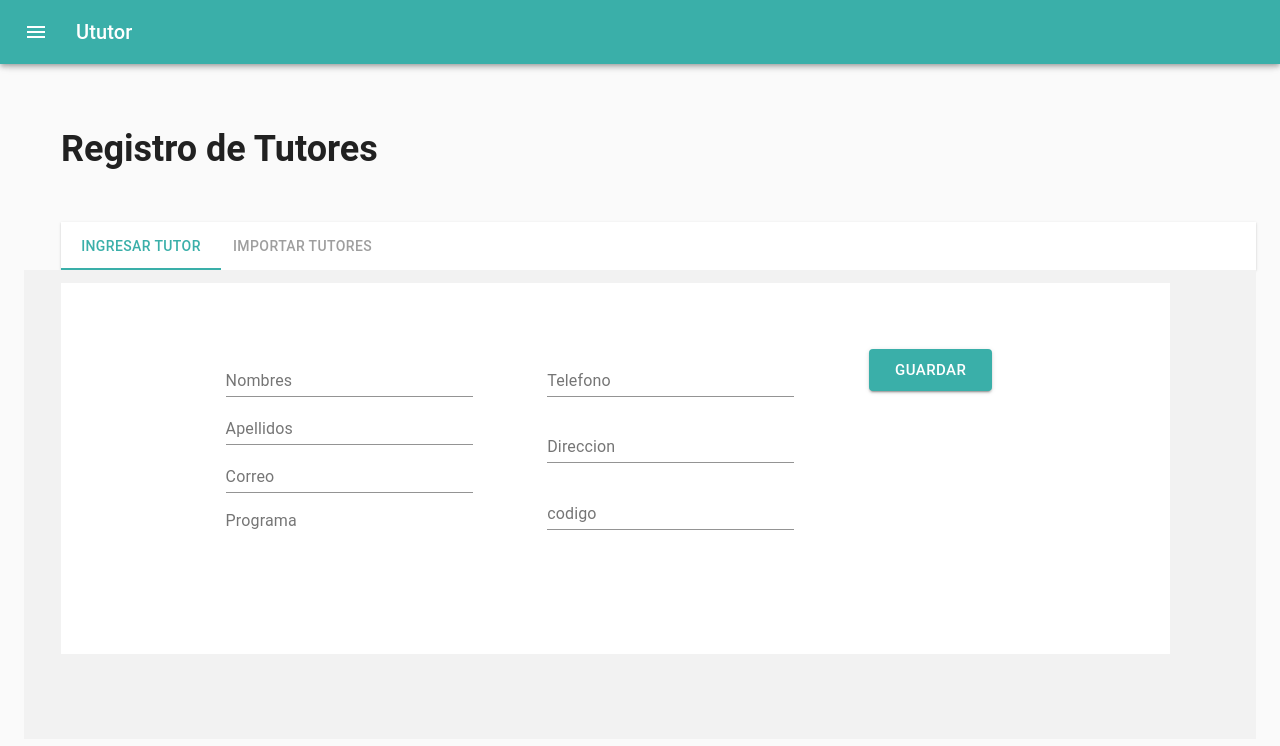
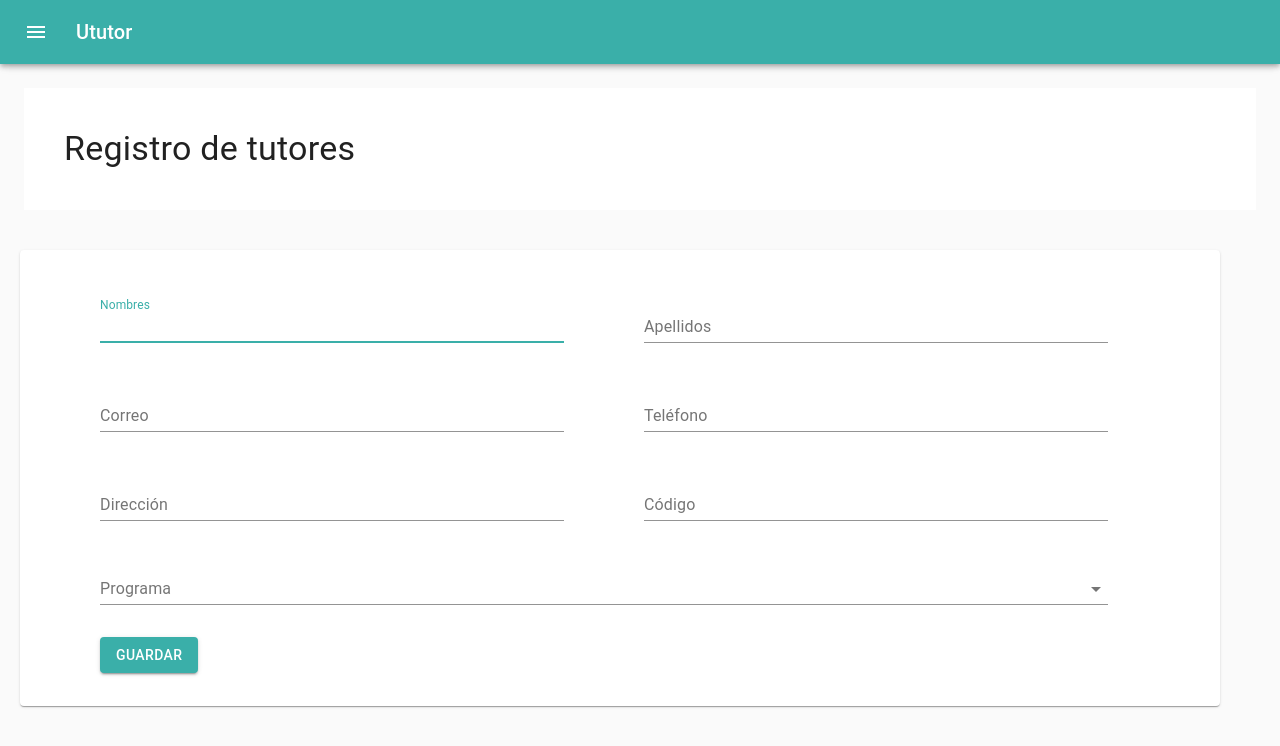
Before and after one commit to Dlumior/S3-test, a React (Create React App) app: page /coordinador/registrar_tutores in a window 1280 px wide. Shown: the top 746 px of the page. Built offline with nearby package versions, Linux system fonts and the light colour scheme.

Commit message:
RegistrarTutor

```diff
--- /dev/null
+++ b/src/components/Coordinador/FormRegistroTutor.js
@@ -0,0 +1,200 @@
+import React from "react";
+import {
+  Paper,
+  Grid,
+  TextField,
+  Button,
+  makeStyles,
+  Select,
+  MenuItem,
+  InputLabel,
+  FormControl,
+} from "@material-ui/core";
+
+const useStyles = makeStyles((theme) => ({
+  caja: {
+    padding: theme.spacing(5),
+    width: theme.spacing(150),
+    height: theme.spacing(57),
+  },
+}));
+
+const handleName = (e, datos, setDatos) => {
+  setDatos({
+    ...datos,
+    name: e.target.value,
+  });
+};
+
+const handleLastName = (e, datos, setDatos) => {
+  setDatos({
+    ...datos,
+    lastnames: e.target.value,
+  });
+};
+
+const handleEmail = (e, datos, setDatos) => {
+  setDatos({
+    ...datos,
+    email: e.target.value,
+  });
+};
+
+const handlePhoneNumber = (e, datos, setDatos) => {
+  setDatos({
+    ...datos,
+    phoneNumber: e.target.value,
+  });
+};
+
+const handleAddress = (e, datos, setDatos) => {
+  setDatos({
+    ...datos,
+    address: e.target.value,
+    username: e.target.value,
+  });
+};
+
+const handleCode = (e, datos, setDatos) => {
+  setDatos({
+    ...datos,
+    code: e.target.value,
+  });
+};
+
+const handleClick = (e, datos, setDatos) => {
+  setDatos({
+    ...datos,
+    password: datos.name + datos.lastnames,
+  });
+  console.log(datos);
+};
+
+const FormRegistroTutor = (props) => {
+  const classes = useStyles();
+  const { datos, setDatos } = props;
+  const [age, setAge] = React.useState("");
+
+  const handleChange = (event) => {
+    setAge(event.target.value);
+  };
+
+  return (
+    <Paper className={classes.caja}>
+      <Grid
+        container
+        xs={12}
+        direction="column"
+        spacing={4}
+        justify="center"
+        alignItems="center"
+      >
+        <Grid item xs={12} container spacing={10}>
+          <Grid item xs={6}>
+            <TextField
+              autoFocus
+              margin="dense"
+              id="nombres"
+              label="Nombres"
+              type="text"
+              fullWidth
+              onChange={(e) => handleName(e, datos, setDatos)}
+            />
+          </Grid>
+          <Grid item xs={6}>
+            <TextField
+              margin="dense"
+              id="apellidos"
+              label="Apellidos"
+              type="text"
+              fullWidth
+              onChange={(e) => handleLastName(e, datos, setDatos)}
+            />
+          </Grid>
+        </Grid>
+        <Grid item xs={12} container spacing={10}>
+          <Grid item xs={6}>
+            <TextField
+              margin="dense"
+              id="email"
+              label="Correo"
+              type="email"
+              fullWidth
+              onChange={(e) => handleEmail(e, datos, setDatos)}
+            />
+          </Grid>
+          <Grid item xs={6}>
+            <TextField
+              margin="dense"
+              id="telefono"
+              label="Teléfono"
+              type="text"
+              fullWidth
+              onChange={(e) => handlePhoneNumber(e, datos, setDatos)}
+            />
+          </Grid>
+        </Grid>
+        <Grid item xs={12} container spacing={10}>
+          <Grid item xs={6}>
+            <TextField
+              margin="dense"
+              id="direccion"
+              label="Dirección"
+              type="text"
+              fullWidth
+              onChange={(e) => handleAddress(e, datos, setDatos)}
+            />
+          </Grid>
+          <Grid item xs={6}>
+            <TextField
+              margin="dense"
+              id="codigo"
+              label="Código"
+              type="text"
+              fullWidth
+              onChange={(e) => handleCode(e, datos, setDatos)}
+            />
+          </Grid>
+        </Grid>
+        <Grid item xs={12} container spacing={10}>
+          <Grid item xs={12}>
+            <FormControl fullWidth>
+              <InputLabel id="programa">Programa</InputLabel>
+              <Select
+                labelId="programa"
+                id="programa"
+                value={age}
+                onChange={handleChange}
+                fullWidth
+              >
+                <MenuItem value={10}>Ten</MenuItem>
+                <MenuItem value={20}>Twenty</MenuItem>
+                <MenuItem value={30}>Thirty</MenuItem>
+              </Select>
+            </FormControl>
+          </Grid>
+        </Grid>
+        <Grid
+          item
+          xs={12}
+          container
+          justify="flex-start"
+          alignItems="center"
+          spacing={10}
+        >
+          <Grid item xs={12}>
+            <Button
+              color="primary"
+              variant="contained"
+              onClick={(e) => handleClick(e, datos, setDatos)}
+            >
+              Guardar
+            </Button>
+          </Grid>
+        </Grid>
+      </Grid>
+    </Paper>
+  );
+};
+
+export default FormRegistroTutor;
--- a/src/pages/Coordinador/RegistrarTutor.js
+++ b/src/pages/Coordinador/RegistrarTutor.js
@@ -1,177 +1,32 @@
-import React from 'react';
-import {
-    Paper,
-    Tabs,
-    Tab,
-    Typography,
-    Grid,
-    TextField,
-    Button,
-    Container,
-    Select,
-    MenuItem,
-    InputLabel,
-  } from "@material-ui/core";
-//import NombrePrincipal from "../../components/Shared/NombrePrincipal";
-
-const style = {
-    paper: {
-      marginTop: "4%",
-      marginLeft: "3%",
-      display: "flex",
-      flexDirection: "column",
-      alignItems: "left",
-      backgroundImage: "",
-    },
-    form: {
-      width: "100%",
-      marginTop: "1%",
-      alignItems: "center",
-    },
-    registryTitle: {
-      marginTop: "3%",
-      marginLeft: "3%",
-      alignItems: "center",
-    },
-  };
+import React, { useState } from "react";
+import { Grid } from "@material-ui/core";
+import NombrePrincipal from "../../components/Shared/NombrePrincipal";
+import FormRegistroTutor from "../../components/Coordinador/FormRegistroTutor";
 
 const RegistrarTutor = () => {
-    //this.handleOnClick = this.handleOnClick.bind(this);
-    //this.handleOnChange = this.handleOnChange.bind(this);
-    return (
-        /*ACA VIENE LA COPIA DESCARADA DE JIN :3 */
+  const [datosForm, setDatosForm] = useState({
+    name: "",
+    lastnames: "",
+    code: "",
+    email: "",
+    phoneNumber: "",
+    address: "",
+    username: "",
+    password: "",
+    imagen: "",
+  });
 
-        <Container fullWidth disableGutters maxWidth={"xl"}>
-        <Typography component="h1" variant="h5" style={style.registryTitle}>
-            <h2>Registro de Tutores</h2>
-        </Typography>
-        <Paper square style={style.paper}>
-        <Tabs
-            value={0}
-            indicatorColor="primary"
-            textColor="primary"
-            //onChange={this.handleTabOnChange}
-            aria-label="disabled tabs example"
-        >
-            <Tab label="Ingresar Tutor">vadvawedv</Tab>
-            <Tab label="Importar Tutores" disabled />
-        </Tabs>
-        </Paper>
+  return (
+    <div>
+      <NombrePrincipal titulo="Registro de tutores" />
 
-        <div style={styles.wrapperForm}>
-        <br />
-        <div style={styles.frmStudentRegister}>
-            <Grid container spacing={5}>
-            <Grid item md={1} xs={1} style={style.paper} />
-            <Grid item md={3} xs={4} style={style.paper}>
-                <Grid item md={12} xs={12}>
-                <TextField
-                    fullWidth
-                    name="userName"
-                    label="Nombres"
-                    //onChange={this.handleOnChange}
-                />
-                </Grid>
-                <Grid item md={12} xs={12}>
-                <TextField
-                    fullWidth
-                    name="userLastName"
-                    label="Apellidos"
-                    //onChange={this.handleOnChange}
-                />
-                </Grid>
-                <Grid item md={12} xs={12}>
-                <TextField
-                    fullWidth
-                    name="email"
-                    type="email"
-                    label="Correo"
-                    //onChange={this.handleOnChange}
-                />
-                </Grid>
-                <Grid item md={12} xs={12}>
-                <br />
-                <InputLabel>Programa</InputLabel>
-                {/*<Select
-                    fullWidth
-                    //value={this.state.currentProgram}
-                    //onChange={this.handleOnChangeSelect}
-                    name="currentProgram"
-                >
-                    {this.state.programs.map((program) => (
-                    <MenuItem value={program}>{program}</MenuItem>
-                    ))}
-                </Select>
-                */}
-                <br />
-                </Grid>
-            </Grid>
-
-            <Grid item md={3} xs={4} style={style.paper}>
-                <Grid item md={12} xs={12}>
-                <TextField
-                    name="telephone"
-                    fullWidth
-                    label="Telefono"
-                    //onChange={this.handleOnChange}
-                />
-                </Grid>
-                <Grid item md={12} xs={12}>
-                <TextField
-                    name="address"
-                    fullWidth
-                    label="Direccion"
-                    //onChange={this.handleOnChange}
-                />
-                </Grid>
-                <Grid item md={12} xs={12}>
-                <TextField
-                    name="code"
-                    fullWidth
-                    label="codigo"
-                    //onChange={this.handleOnChange}
-                />
-                </Grid>
-            </Grid>
-
-            <Grid item md={3} xs={4} style={style.paper}>
-                <Grid item md={6} xs={10}>
-                <Button
-                    type="submit"
-                    fullWidth
-                    size="large"
-                    variant="contained"
-                    color="primary"
-                    //onClick={this.handleOnClick}
-                >
-                    Guardar
-                </Button>
-                </Grid>
-            </Grid>
-            <Grid item md={1} xs={1} style={style.paper} />
-            </Grid>
-        </div>
-        <br /> <br /> <br /> <br />
-        </div>
-        </Container>
-    );
-
+      <Grid container xs={12} spacing={5} justify="center" alignItems="center">
+        <Grid item>
+          <FormRegistroTutor datos={datosForm} setDatos={setDatosForm} />
+        </Grid>
+      </Grid>
+    </div>
+  );
 };
 
 export default RegistrarTutor;
-
-var styles = {
-    frmStudentRegister: {
-      alignSelf: "center",
-      width: "90%",
-      backgroundColor: "#ffffff",
-      marginLeft: "3%",
-      marginRight: "3%",
-    },
-    wrapperForm: {
-      paddingTop: "1%",
-      paddingBottom: "2%",
-      width: "100%",
-      backgroundColor: "#f2f2f2",
-    },
-  };
```
